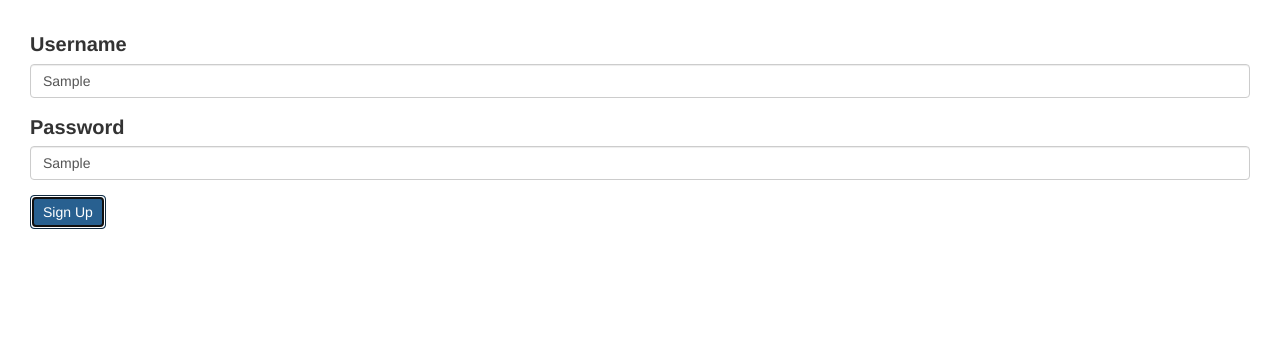
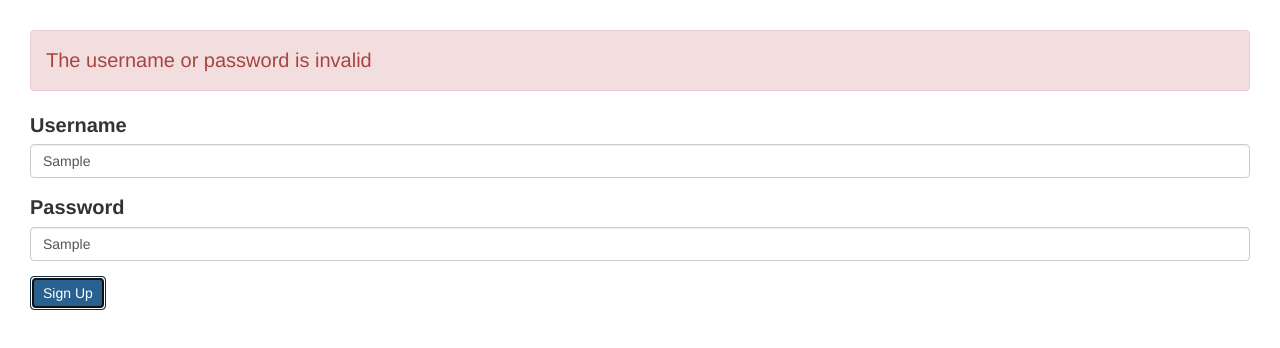
Before and after one commit to corsantic/AngularTraining, an Angular app: page / in a window 1280 px wide. Both pictures are taken after typing "Sample", "Sample" into the empty fields and a click on the button "Sign Up". Shown: the top 348 px of the page. Built offline with nearby package versions, Linux system fonts and the light colour scheme.

Commit message:
login errors

```diff
--- a/src/app/signup-form/signup-form.component.html
+++ b/src/app/signup-form/signup-form.component.html
@@ -1,4 +1,7 @@
-<form [formGroup]="form">
+<form [formGroup]="form" (ngSubmit)="login()">
+    <div *ngIf="form.errors" class="alert alert-danger" >
+        The username or password is invalid
+    </div>
     <div class="form-group">
         <label for="username">Username</label>
         <input formControlName="username"
--- a/src/app/signup-form/signup-form.component.ts
+++ b/src/app/signup-form/signup-form.component.ts
@@ -1,28 +1,36 @@
 import { UsernameValidators } from './username.validators';
 import { Component } from '@angular/core';
-import{FormGroup,FormControl, Validators} from '@angular/forms';
+import { FormGroup, FormControl, Validators } from '@angular/forms';
 @Component({
   selector: 'signup-form',
   templateUrl: './signup-form.component.html',
   styleUrls: ['./signup-form.component.css']
 })
 export class SignupFormComponent {
-        form=new FormGroup({
-    username:new FormControl('',[
+  form = new FormGroup({
+    username: new FormControl('', [
       Validators.required,
-       UsernameValidators.cannotContainSpace,
-      Validators.minLength(3)] , UsernameValidators.shouldBeUnique
+      UsernameValidators.cannotContainSpace,
+      Validators.minLength(3)], UsernameValidators.shouldBeUnique
 
     ),
-    password:new FormControl('',Validators.required)
+    password: new FormControl('', Validators.required)
   });
 
+  login() {
+    this.form.setErrors({
+      invalidLogin: true
+    });
 
-  get username(){
+  }
+
+
+
+  get username() {
     return this.form.get('username');
   }
-get password(){
-  return this.form.get('password');
-}
+  get password() {
+    return this.form.get('password');
+  }
 
 }
```
